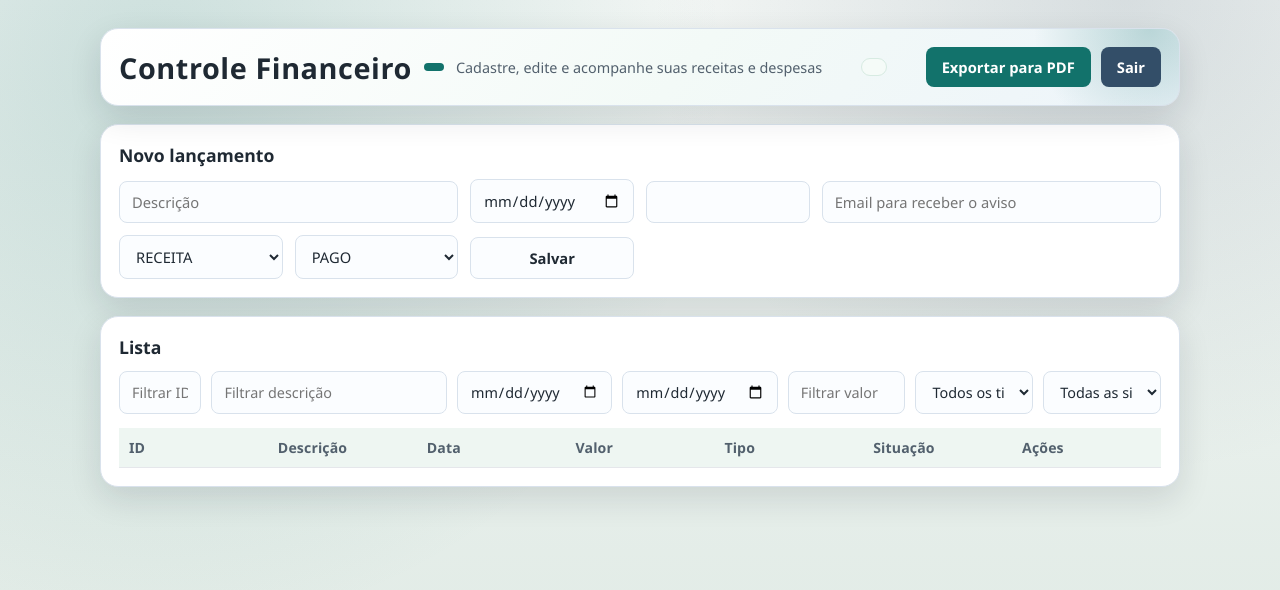
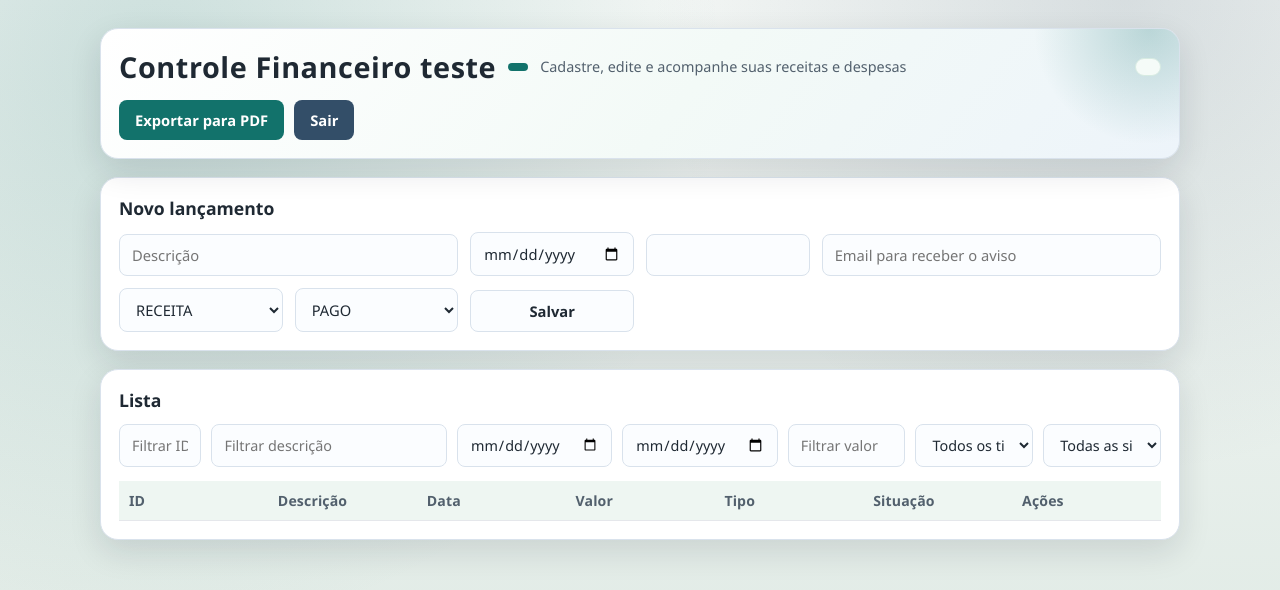
Before and after one commit to LuccaHeineck/expenses, a website: page public/app.html in a window 1280 px wide. Drawn offline with Linux system fonts and the light colour scheme.

Commit message:
test: test commit

```diff
--- a/public/app.html
+++ b/public/app.html
@@ -484,7 +484,7 @@
     <section class="header">
       <div class="title-group">
         <div class="title-row">
-          <h1>Controle Financeiro</h1>
+          <h1>Controle Financeiro teste</h1>
           <span id="env-badge-title" class="env-badge small"></span>
         </div>
         <p class="subtitle">Cadastre, edite e acompanhe suas receitas e despesas</p>
```
